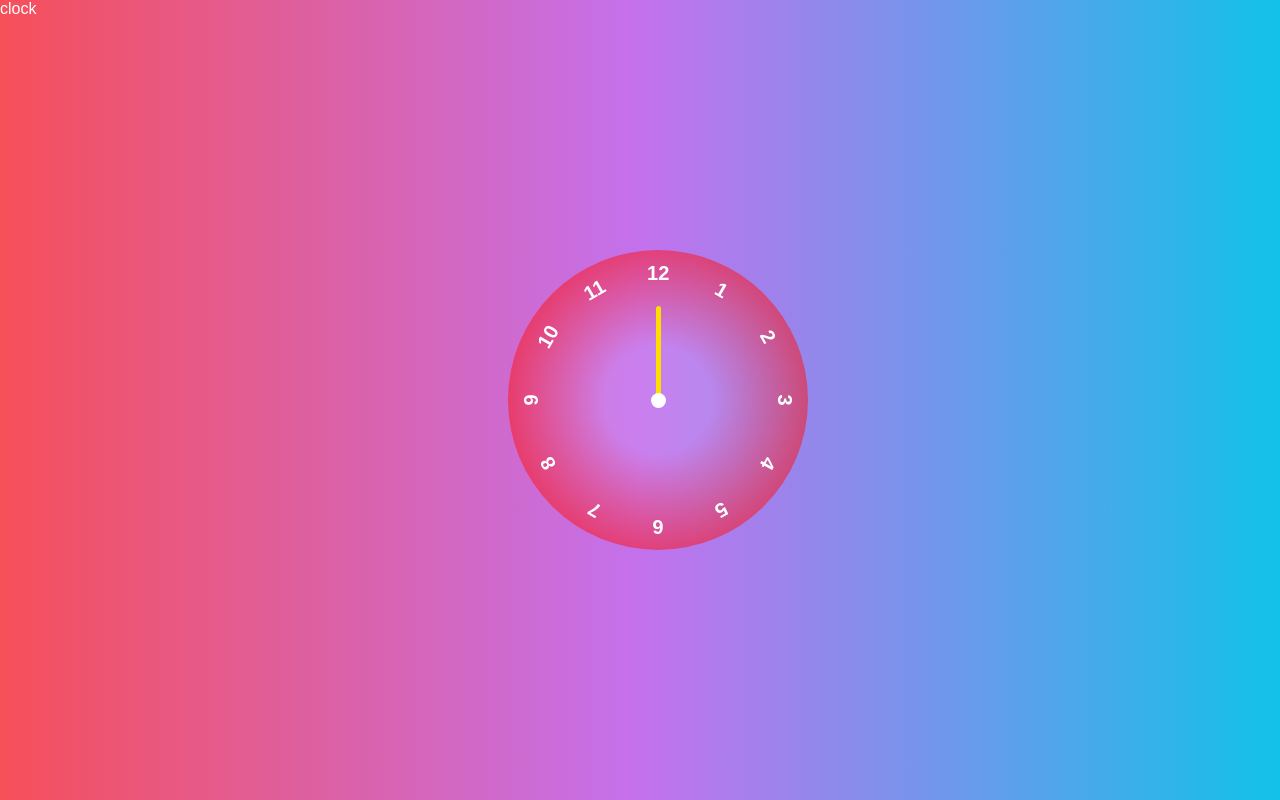
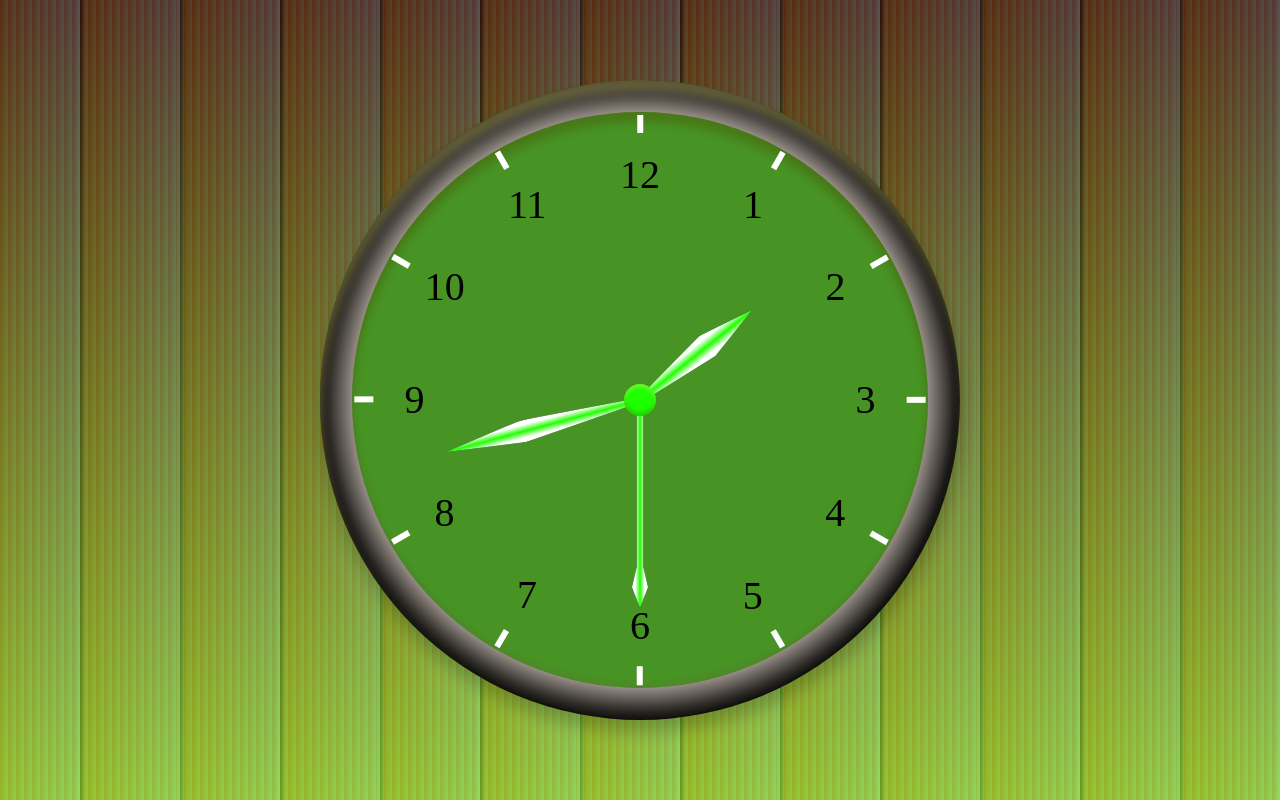
Before and after one commit to Ishardev2000/MY-JAVASCRIPT-FILE., a plain HTML site: page index.html in a window 1280 px wide. Drawn offline with Linux system fonts and the light colour scheme.

Commit message:
CLOCK IN JAVASCRIPT 2
CLOCK IN JAVASCRIPT 2

```diff
--- a/index.html
+++ b/index.html
@@ -1,5 +1,6 @@
 <!DOCTYPE html>
 <html lang="en">
+
 <head>
   <meta charset="UTF-8">
   <meta http-equiv="X-UA-Compatible" content="IE=edge">
@@ -7,26 +8,54 @@
   <link rel="stylesheet" href="style.css">
   <title>clock</title>
 </head>
+
 <body>
   <div class="container">
     <div class="clock">
-            <div style="--clr:rgb(255, 2, 2); --h:64px; " id="hour" class="hand"><i></i></div>
-            <div style="--clr:rgb(0, 255, 0); --h:84px; " id="min" class="hand"><i></i></div>
-            <div style="--clr:rgb(255, 221, 0); --h:94px; " id="sec" class="hand"><i></i></div>
-            <span style="--1:1"><b>1</b></span>
-            <span style="--1:2"><b>2</b></span>
-            <span style="--1:3"><b>3</b></span>
-            <span style="--1:4"><b>4</b></span>
-            <span style="--1:5"><b>5</b></span>
-            <span style="--1:6"><b>6</b></span>
-            <span style="--1:7"><b>7</b></span>
-            <span style="--1:8"><b>8</b></span>
-            <span style="--1:9"><b>9</b></span>
-            <span style="--1:10"><b>10</b></span>
-            <span style="--1:11"><b>11</b></span>
-            <span style="--1:12"><b>12</b></span>
+      <div class="face">
+        <div class="number" style="--i:0">
+          <span>12</span>
+        </div>
+        <div class="number" style="--i:1">
+          <span>1</span>
+        </div>
+        <div class="number" style="--i:2">
+          <span>2</span>
+        </div>
+        <div class="number" style="--i:3">
+          <span>3</span>
+        </div>
+        <div class="number" style="--i:4">
+          <span>4</span>
+        </div>
+        <div class="number" style="--i:5">
+          <span>5</span>
+        </div>
+        <div class="number" style="--i:6">
+          <span>6</span>
+        </div>
+        <div class="number" style="--i:7">
+          <span>7</span>
+        </div>
+        <div class="number" style="--i:8">
+          <span>8</span>
+        </div>
+        <div class="number" style="--i:9">
+          <span>9</span>
+        </div>
+        <div class="number" style="--i:10">
+          <span>10</span>
+        </div>
+        <div class="number" style="--i:11">
+          <span>11</span>
+        </div>
+        <div class="hand hour-hand"></div>
+        <div class="hand minute-hand"></div>
+        <div class="hand second-hand"></div>
+      </div>
     </div>
   </div>
   <script src="javascript.js"></script>
 </body>
+
 </html>
--- /dev/null
+++ b/javascript.js
@@ -0,0 +1,59 @@
+const HOUR_DEGREES_PER_SECOND = 360 / (12 * 60 * 60);
+const MINUTE_DEGREES_PER_SECOND = 360 / (60 * 60);
+const SECOND_DEGREES_PER_SECOND = 360 / 60;
+
+function startclock(clock) {
+  const hourHand = clock.querySelector(".hour-hand");
+  const minuteHand = clock.querySelector(".minute-hand");
+  const secondHand = clock.querySelector(".second-hand");
+
+  const now = new Date();
+  const hours = now.getHours() % 12;
+  const minutes = now.getMinutes();
+  const seconds = now.getSeconds();
+
+  const fractionalMinutes = minutes + seconds / 60;
+  const fractionalHours = hours + fractionalMinutes / 60;
+
+  hourHand.style.setProperty(
+    "--_rotation",
+    (360 * fractionalHours) / 12 + "deg"
+  );
+
+  minuteHand.style.setProperty(
+    "--_rotation",
+    (360 * fractionalMinutes) / 60 + "deg"
+  );
+
+  secondHand.style.setProperty("--_rotation", (360 * seconds) / 60 + "deg");
+
+  setInterval(() => {
+    const hoursRotation = parseFloat(
+      hourHand.style.getPropertyValue("--_rotation")
+    );
+    hourHand.style.setProperty(
+      "--_rotation",
+      hoursRotation + HOUR_DEGREES_PER_SECOND + "deg"
+    );
+
+    const minutesRotation = parseFloat(
+      minuteHand.style.getPropertyValue("--_rotation")
+    );
+    minuteHand.style.setProperty(
+      "--_rotation",
+      minutesRotation + MINUTE_DEGREES_PER_SECOND + "deg"
+    );
+
+    const secondsRotation = parseFloat(
+      secondHand.style.getPropertyValue("--_rotation")
+    );
+    secondHand.style.setProperty(
+      "--_rotation",
+      secondsRotation + SECOND_DEGREES_PER_SECOND + "deg"
+    );
+  }, 1000);
+}
+
+window.addEventListener("DOMContentLoaded", () => {
+  document.querySelectorAll(".clock").forEach((clock) => startclock(clock));
+});
--- a/style.css
+++ b/style.css
@@ -1,66 +1,150 @@
-* {
-    margin: 0;
-    padding: 0;
-    font-family: sans-serif;
-    display: flex;
-    color: white;
+*,
+*::before,
+*::after {
+  margin: 0px;
+  padding: 0px;
+  box-sizing: border-box;
 }
 
-body {
-    display: flex;
-    min-height: 100vh;
-    width: 100%;
-    justify-content: center;
-    align-items: center;
-    background: #12c2e9;
-    background: -webkit-linear-gradient(to right, #f64f59, #c471ed, #12c2e9);
-    background: linear-gradient(to right, #f64f59, #c471ed, #12c2e9);
+:root {
+  --clock-size: min(80dvh, 80dvw);
 }
 
 .container {
-    position: relative;
+  display: grid;
+  place-content: center;
+  min-height: 100dvh;
+  background-color: hsl(0, 0%, 100%);
+  background-image: linear-gradient(to bottom,
+      hsla(0, 0%, 0%, 0.65),
+      hsla(99, 73%, 48%, 0.65)),
+    repeating-linear-gradient(to left,
+      hsla(24, 80%, 95%, 0.75),
+      hsla(24, 60%, 80%, 0.55) 5px,
+      hsla(32, 100%, 50%, 0.55) 95px,
+      hsla(24, 80%, 5%, 0.65) 100px),
+    repeating-linear-gradient(to left,
+      hsla(24, 30%, 85%, 0.55),
+      hsla(0, 100%, 50%, 0.65) 8px);
 }
 
 .clock {
-    width: 300px;
-    height: 300px;
-    border-radius: 50%;
-    background: radial-gradient(circle, rgba(255, 255, 255, 0.1)25%, rgba(255, 0, 0, 0.8));
-    box-shadow: 0px, 0px, 30px, rgba(3, 3, 3, 0.9);
-    display: flex;
-    justify-content: center;
-    align-items: center;
+  position: relative;
+  width: var(--clock-size);
+  height: var(--clock-size);
+  border-radius: 50%;
+  background-image: radial-gradient(closest-side,
+      hsl(28, 7%, 55%) 90%,
+      hsl(0, 0%, 2%));
+  box-shadow: inset 2px 10px 10px hsla(55, 95%, 75%, 0.35),
+    inset 2px -10px 10px hsla(55, 15%, 15%, 0.25),
+    2px 12px 16px hsla(0, 0%, 0%, 0.2);
 }
-.clock span{
-    position: absolute;
-    transform: rotate(calc(30deg * var(--1)));
-    inset: 12px;
-    text-align: center;
-    justify-content: center;
+
+.face {
+  position: absolute;
+  width: 90%;
+  height: 90%;
+  border-radius: 50%;
+  background-color: hsl(101, 61%, 36%);
+  top: 50%;
+  left: 50%;
+  transform: translate(-50%, -50%);
+  box-shadow: inset 0px 10px 10px hsla(55, 95%, 15%, 0.35),
+    inset 0px -5px 5px hsla(67, 26%, 32%, 0.25);
 }
-.clock span b{
-    transform: rotate(calc(-300deg * var (--1)));
-    display: inline-block;
-    font-size: 20px;
+
+.face::after {
+  --_size: calc(var(--clock-size) * 0.05);
+  --_offset: calc(var(--_size) / 10);
+  --_blur: calc(var(--_size) / 8);
+  content: "";
+  position: absolute;
+  width: var(--_size);
+  height: var(--_size);
+  top: 50%;
+  left: 50%;
+  transform: translate(-50%, -50%);
+  border-radius: 50%;
+  background-color: hsl(113, 100%, 50%);
+  clip-path: none;
+  box-shadow: inset 0px var(--_offset) var(--_blur) hsla(55, 95%, 75%, 0.35),
+    inset 0px calc(var(--_offset) * -1) var(--_blur) hsla(55, 15%, 15%, 0.25);
+  z-index: 100;
 }
-.clock::before{
-    content: "";
-    width: 15px;
-    height: 15px;
-    border-radius: 50%;
-    background-color: #fff;
-    z-index: 2;
+
+.number {
+  position: absolute;
+  width: 1%;
+  height: 35%;
+  top: 15%;
+  left: 50%;
+  transform-origin: 50% 100%;
+  transform: translate(-50%, 0%) rotate(calc(var(--i) * 30deg));
 }
-.hand{
-    justify-content: center;
-    align-items: flex-end;
-    display: flex;
-    position: absolute;
+
+.number::after {
+  content: "";
+  position: absolute;
+  width: 100%;
+  height: 9%;
+  top: -37%;
+  left: 50%;
+  transform: translate(-50%, -50%);
+  background-color: rgb(255, 255, 255);
 }
-.hand i{
-    position:absolute;
-    width: 5px;
-    height: var(--h);
-    background-color: var(--clr);
-    border-radius: 8px;
+
+.number span {
+  position: absolute;
+  display: block;
+  top: -12%;
+  left: 50%;
+  transform-origin: 50% 50%;
+  transform: translate(-50%, -50%) rotate(calc(var(--i) * -30deg));
+  font-size: calc(var(--clock-size) / 16);
+  text-align: center;
 }
+
+.hand {
+  --_rotation: 0deg;
+  position: absolute;
+  width: var(--_width);
+  height: var(--_height);
+  top: 50%;
+  left: 50%;
+  transform-origin: 50% 100%;
+  transform: translate(-50%, -100%) rotate(var(--_rotation));
+  background-color: hsl(254, 85%, 11%);
+  background-image: linear-gradient(to left,
+      hsl(0, 0%, 100%) 20%,
+      hsl(112, 100%, 50%),
+      hsl(0, 0%, 100%) 80%);
+  transition: all 100ms ease-in;
+}
+
+.hour-hand {
+  --_height: calc(var(--clock-size) * 0.225);
+  --_width: calc(var(--clock-size) * 0.04);
+  --_rotation: 40deg;
+  clip-path: polygon(50% 0%, 100% 40%, 60% 100%, 40% 100%, 0% 40%);
+}
+
+.minute-hand {
+  --_height: calc(var(--clock-size) * 0.315);
+  --_width: calc(var(--clock-size) * 0.035);
+  --_rotation: 120deg;
+  clip-path: polygon(50% 0%, 100% 40%, 60% 100%, 40% 100%, 0% 40%);
+}
+
+.second-hand {
+  --_height: calc(var(--clock-size) * 0.325);
+  --_width: calc(var(--clock-size) * 0.025);
+  --_rotation: 0deg;
+  clip-path: polygon(50% 0%,
+      100% 10%,
+      70% 20%,
+      70% 100%,
+      30% 100%,
+      30% 20%,
+      0% 10%);
+}
```
Lines whose indentation alone changed are shown as unchanged.
